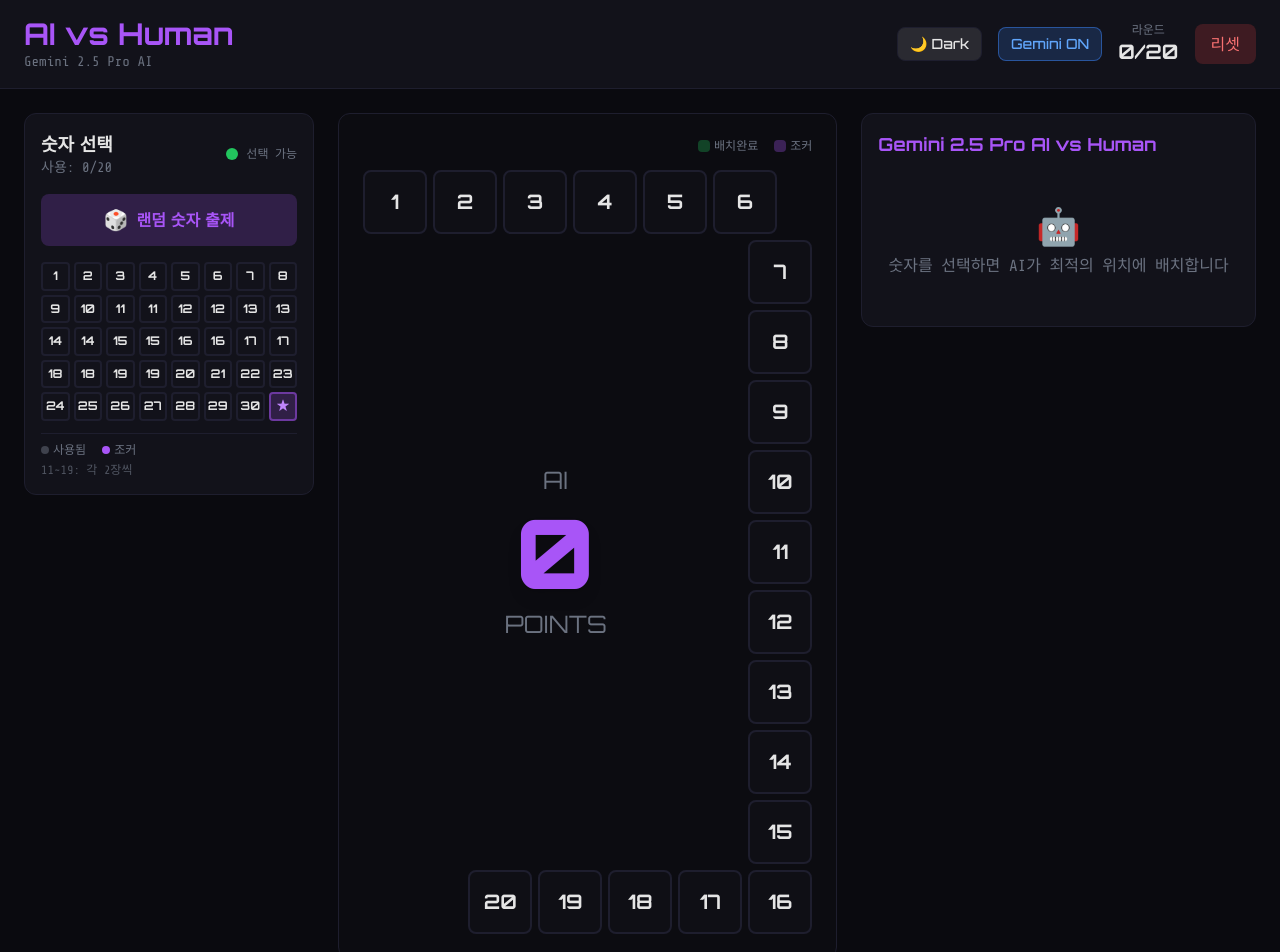
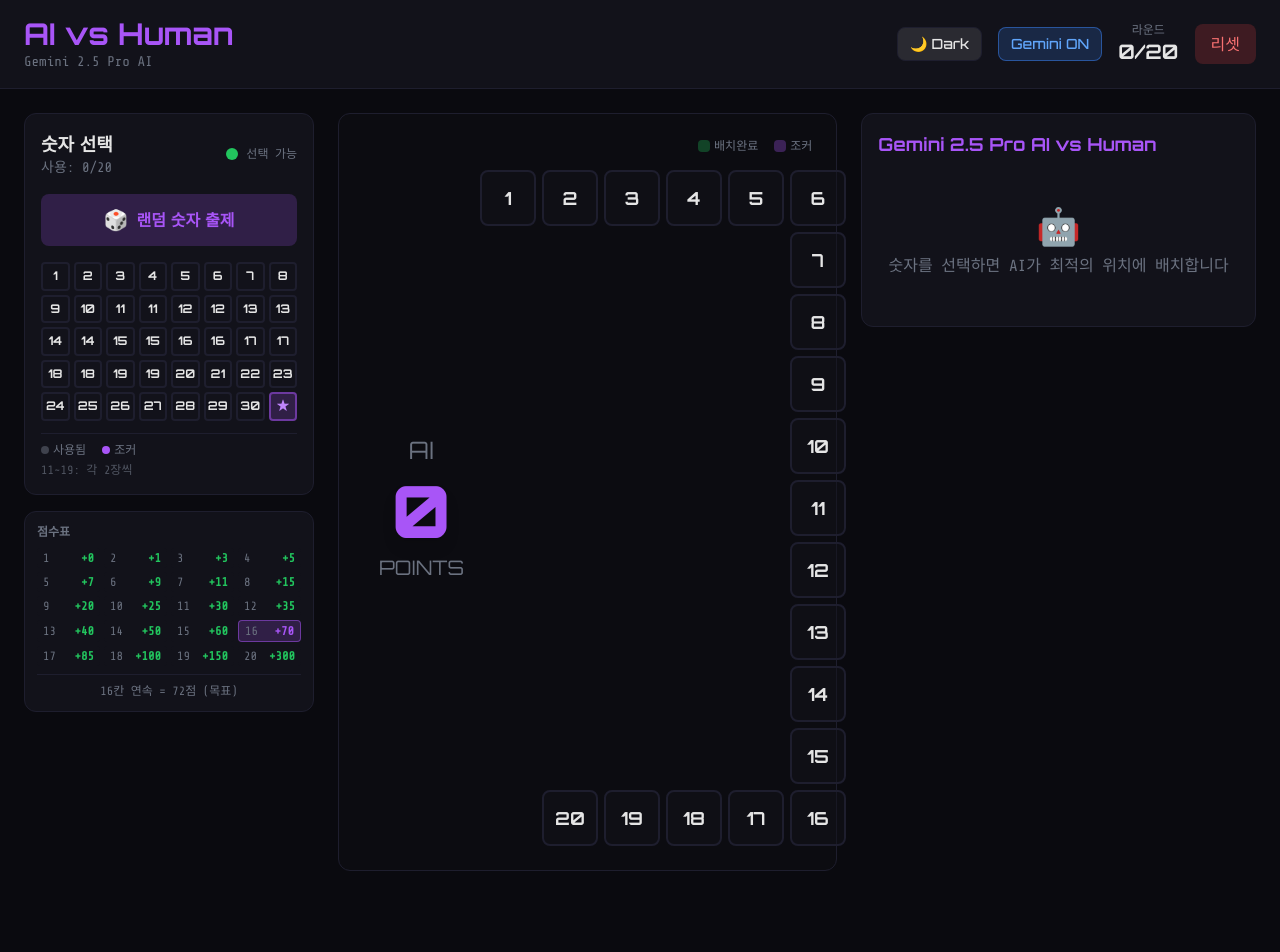
Before and after one commit to 1970jjh/AI-vs-Human, a Next.js app in the folder ai-vs-human/: page / in a window 1280 px wide. Shown: the top 952 px of the page. After the commit the page ends 895 px from the top, so only its background shows below. Built offline with nearby package versions, Linux system fonts and the light colour scheme.

Commit message:
Fix board layout: cell 7 below cell 6, move score table
- GameBoard: Restructure layout so cells 7-15 align directly under cell 6
- GameBoard: Bottom row (16-20) connects properly with cell 15
- Move ScoreTable below NumberPanel (left column)
- Reduce cell size for better fit

```diff
--- a/ai-vs-human/src/app/page.tsx
+++ b/ai-vs-human/src/app/page.tsx
@@ -229,7 +229,7 @@ export default function Home() {
       <main className="flex-1 p-6">
         <div className="max-w-7xl mx-auto">
           <div className="grid grid-cols-12 gap-6">
-            {/* 왼쪽: 숫자 선택 패널 */}
+            {/* 왼쪽: 숫자 선택 패널 + 점수표 */}
             <div className="col-span-3">
               <NumberPanel
                 usedNumbers={usedNumbers}
@@ -238,9 +238,13 @@ export default function Home() {
                 onRandomSelect={handleRandomSelect}
                 disabled={isGameFinished || isProcessing}
               />
+              {/* 점수표 - 숫자판 아래 */}
+              <div className="mt-4">
+                <ScoreTable />
+              </div>
             </div>
 
-            {/* 중앙: AI 게임 보드 + 점수표 */}
+            {/* 중앙: AI 게임 보드 */}
             <div className="col-span-5">
               {isGameFinished && (
                 <div className={`mb-4 p-4 rounded-xl text-center border font-digital ${
@@ -273,11 +277,6 @@ export default function Home() {
                 isManualMode={false}
                 showPlacementMarker={true}
               />
-
-              {/* 점수표 - 게임판 아래 */}
-              <div className="mt-4">
-                <ScoreTable />
-              </div>
             </div>
 
             {/* 오른쪽: AI 결정 패널 (길게) */}
--- a/ai-vs-human/src/components/GameBoard.tsx
+++ b/ai-vs-human/src/components/GameBoard.tsx
@@ -12,12 +12,12 @@ interface GameBoardProps {
 }
 
 // 보드 레이아웃 (역ㄷ자 형태)
+// 1-6: 상단 가로줄
+// 7-15: 오른쪽 세로줄 (6번 바로 아래부터)
+// 16-20: 하단 가로줄 (15번과 연결, 왼쪽으로)
 const BOARD_LAYOUT = {
-  // 상단 가로줄 (1-6번 칸)
   top: [0, 1, 2, 3, 4, 5],
-  // 오른쪽 세로줄 (7-15번 칸)
   right: [6, 7, 8, 9, 10, 11, 12, 13, 14],
-  // 하단 가로줄 (16-20번 칸, 왼쪽으로)
   bottom: [19, 18, 17, 16, 15],
 };
 
@@ -30,7 +30,7 @@ export default function GameBoard({
   onCellClick,
   showPlacementMarker = true,
 }: GameBoardProps) {
-  const cellSize = "w-16 h-16 text-xl";
+  const cellSize = "w-14 h-14 text-lg";
 
   const renderCell = (index: number) => {
     const value = board[index];
@@ -61,6 +61,11 @@ export default function GameBoard({
     );
   };
 
+  // 셀 너비 계산 (w-14 = 56px + gap 6px)
+  const cellWidth = 62; // 14 * 4 + 6
+  const topRowWidth = 6 * cellWidth - 6; // 6칸
+  const bottomRowWidth = 5 * cellWidth - 6; // 5칸
+
   return (
     <div className="bg-surface/30 rounded-xl p-6 border border-border">
       {/* 범례 */}
@@ -77,33 +82,36 @@ export default function GameBoard({
         </div>
       )}
 
-      {/* 상단 가로줄 (1-6) */}
-      <div className="flex gap-1.5 mb-1.5">
-        {BOARD_LAYOUT.top.map((idx) => renderCell(idx))}
-      </div>
-
-      {/* 중간 영역 */}
+      {/* 전체 레이아웃 */}
       <div className="flex">
-        {/* 왼쪽 - 점수 표시 영역 */}
-        <div className="flex-1 flex flex-col items-center justify-center px-4 min-h-[400px]">
+        {/* 왼쪽: 점수 표시 영역 */}
+        <div className="flex-1 flex flex-col items-center justify-center px-4">
           <div className="text-center">
             <div className="font-digital text-2xl text-muted mb-2">{teamName}</div>
-            <div className="font-digital text-8xl font-black text-primary drop-shadow-lg">
+            <div className="font-digital text-7xl font-black text-primary drop-shadow-lg">
               {score}
             </div>
-            <div className="font-digital text-2xl text-muted mt-2">POINTS</div>
+            <div className="font-digital text-xl text-muted mt-2">POINTS</div>
           </div>
         </div>
 
-        {/* 오른쪽 세로줄 (7-15) */}
-        <div className="flex flex-col gap-1.5">
-          {BOARD_LAYOUT.right.map((idx) => renderCell(idx))}
+        {/* 오른쪽: 보드 영역 */}
+        <div className="flex flex-col items-end">
+          {/* 상단 가로줄 (1-6) */}
+          <div className="flex gap-1.5">
+            {BOARD_LAYOUT.top.map((idx) => renderCell(idx))}
+          </div>
+
+          {/* 오른쪽 세로줄 (7-15) - 6번 칸 아래에 정렬 */}
+          <div className="flex flex-col gap-1.5 mt-1.5">
+            {BOARD_LAYOUT.right.map((idx) => renderCell(idx))}
+          </div>
+
+          {/* 하단 가로줄 (20-16) - 15번 칸과 연결 */}
+          <div className="flex gap-1.5 mt-1.5">
+            {BOARD_LAYOUT.bottom.map((idx) => renderCell(idx))}
+          </div>
         </div>
-      </div>
-
-      {/* 하단 가로줄 (16-20, 오른쪽 정렬) */}
-      <div className="flex gap-1.5 mt-1.5 justify-end">
-        {BOARD_LAYOUT.bottom.map((idx) => renderCell(idx))}
       </div>
     </div>
   );
```
